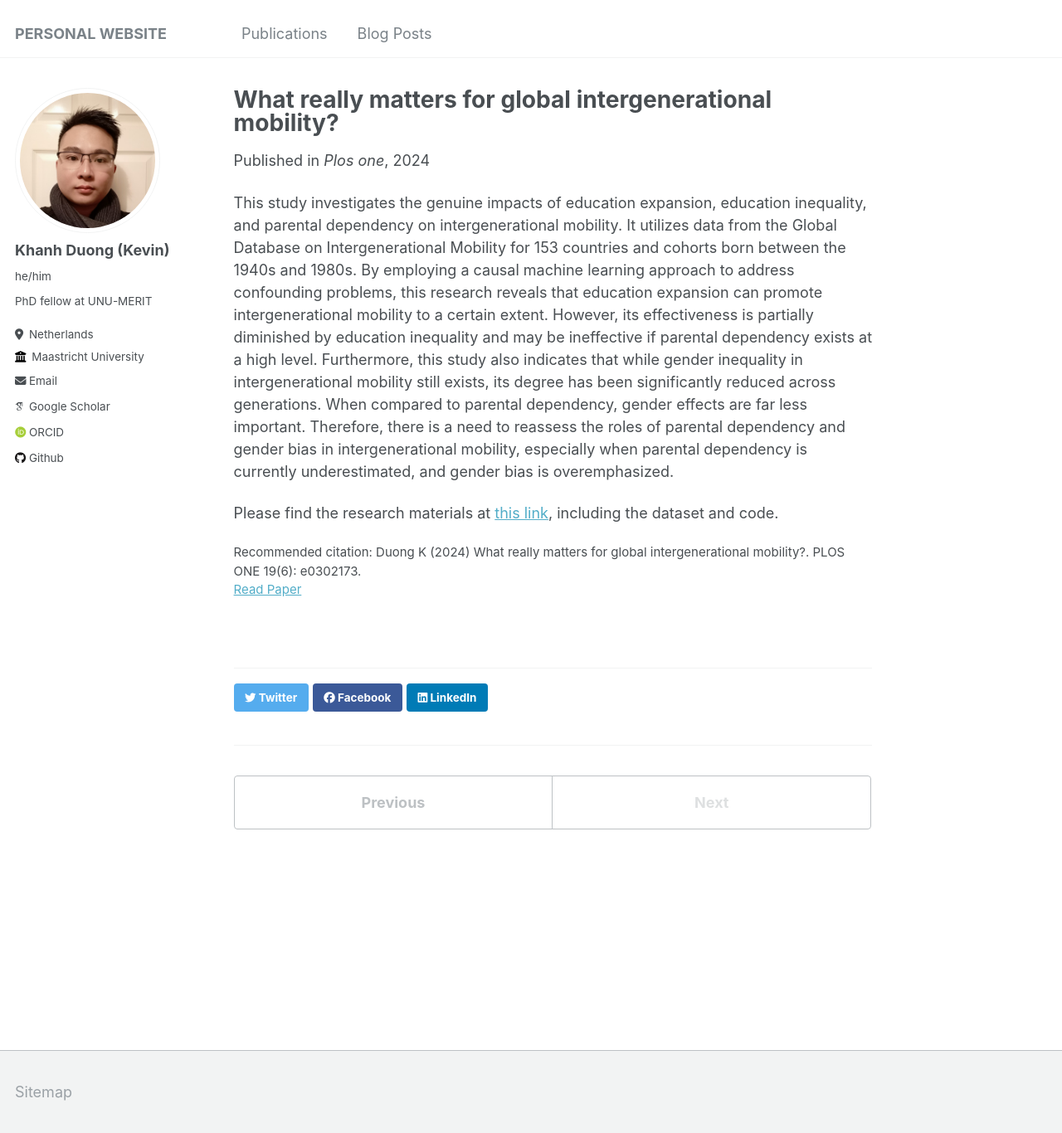
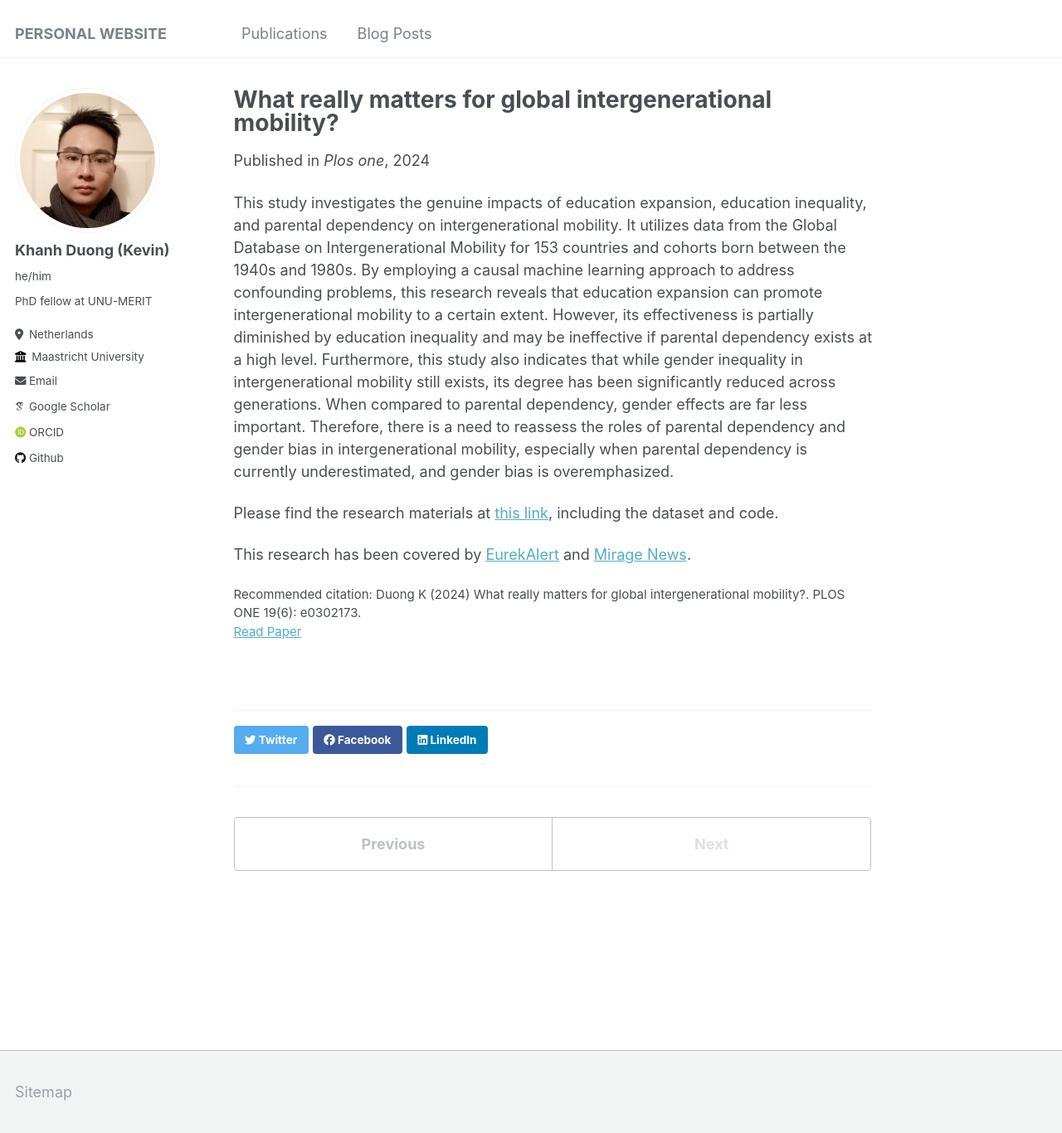
Before and after one commit to duongkhanhk29/duongkhanhk29.github.io, a Jekyll site: the page built from _publications/MOBIL.md, in a window 1280 px wide and 1366 px high. Shown: the whole window at 83% size. Built offline with Jekyll 4.4.1, drawn with Linux system fonts in a browser that asks for light colours; some web fonts are replaced.

Commit message:
Update MOBIL.md

```diff
--- a/_publications/MOBIL.md
+++ b/_publications/MOBIL.md
@@ -12,3 +12,5 @@ citation: 'Duong K (2024) What really matters for global intergenerational mobil
 This study investigates the genuine impacts of education expansion, education inequality, and parental dependency on intergenerational mobility. It utilizes data from the Global Database on Intergenerational Mobility for 153 countries and cohorts born between the 1940s and 1980s. By employing a causal machine learning approach to address confounding problems, this research reveals that education expansion can promote intergenerational mobility to a certain extent. However, its effectiveness is partially diminished by education inequality and may be ineffective if parental dependency exists at a high level. Furthermore, this study also indicates that while gender inequality in intergenerational mobility still exists, its degree has been significantly reduced across generations. When compared to parental dependency, gender effects are far less important. Therefore, there is a need to reassess the roles of parental dependency and gender bias in intergenerational mobility, especially when parental dependency is currently underestimated, and gender bias is overemphasized.
 
 Please find the research materials at [this link](https://github.com/duongkhanhk29/MOBIL), including the dataset and code.
+
+This research has been covered by [EurekAlert](https://www.eurekalert.org/news-releases/1048258) and [Mirage News](https://www.miragenews.com/family-status-impacts-social-mobility-more-than-1260294/).
```
